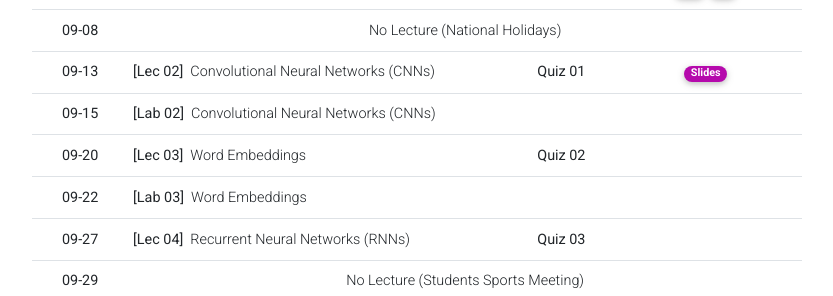
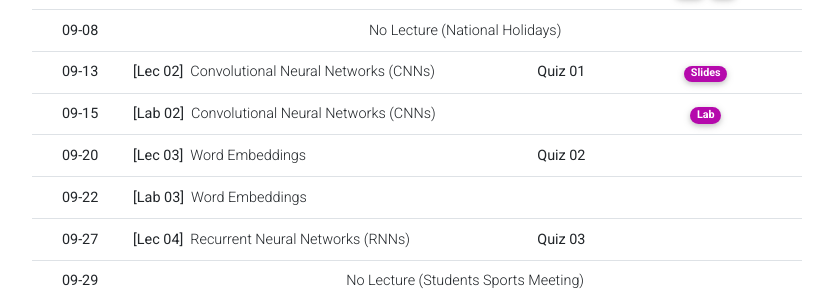
Before and after one commit to Uehwan/Uehwan.github.io, a Jekyll site: the page built from _teaching/aiexplab22fall.md, in a window 1280 px wide and 900 px high, scrolled down 982 px. Shown: the part 152-448 px from the top of the window, without its empty margins (223-1056 px from the left). Built offline with Jekyll 4.4.1, drawn with Linux system fonts in a browser that asks for light colours; nearby versions of some CDN libraries; comment, search, counter and statistics services are not loaded; a style sheet for code colours, icons or effects is not loaded.

Commit message:
22-09-15 lab material

```diff
--- a/_teaching/aiexplab22fall.md
+++ b/_teaching/aiexplab22fall.md
@@ -91,7 +91,7 @@
       <td class="text-left"><b>[Lab 02]</b> &nbsp;Convolutional Neural Networks (CNNs)</td>
       <td></td>
       <td>
-        <!--a href="#" target="_blank" class="badge badge-pill" style="background-color:#B509AC;">Recording</a-->
+        <a href="https://colab.research.google.com/drive/1X9w5Q6VxFdtxu7KqNjrlFEnr-yEoG7sG?usp=sharing" target="_blank" class="badge badge-pill" style="background-color:#B509AC;">Lab</a>
         <!--a href="#" target="_blank" class="badge badge-pill" style="background-color:#B509AC;">Slides</a-->
       </td>
     </tr>
```
